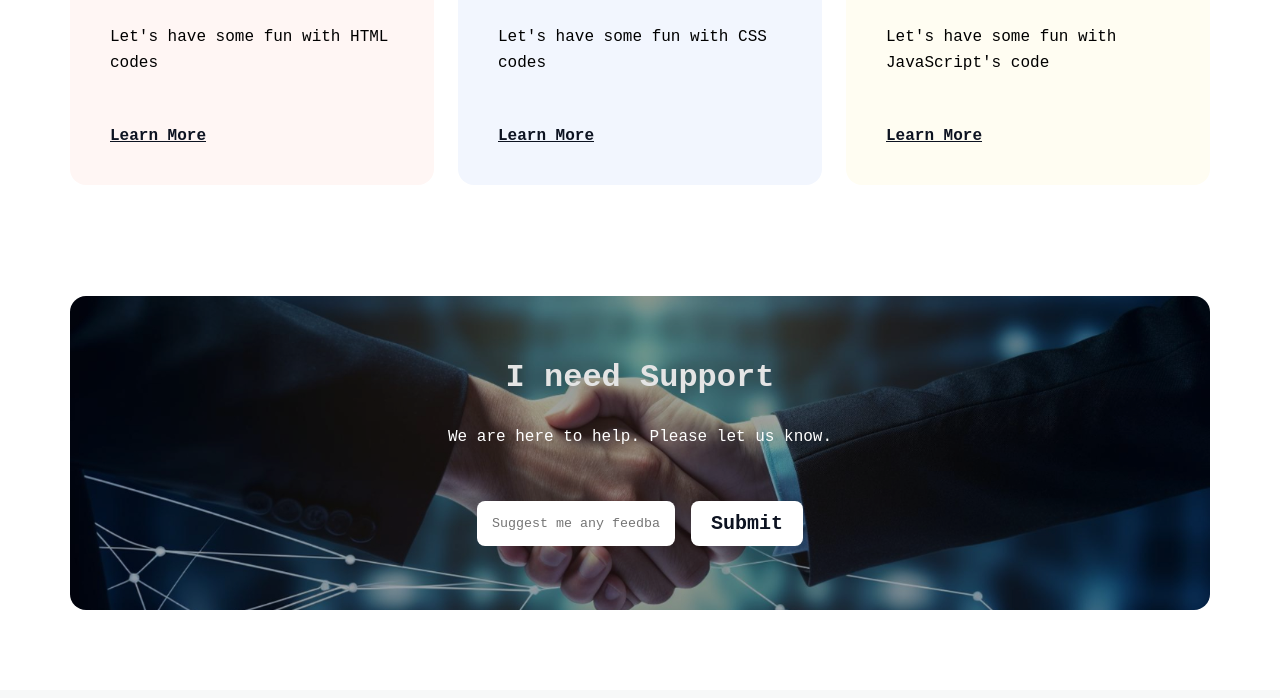
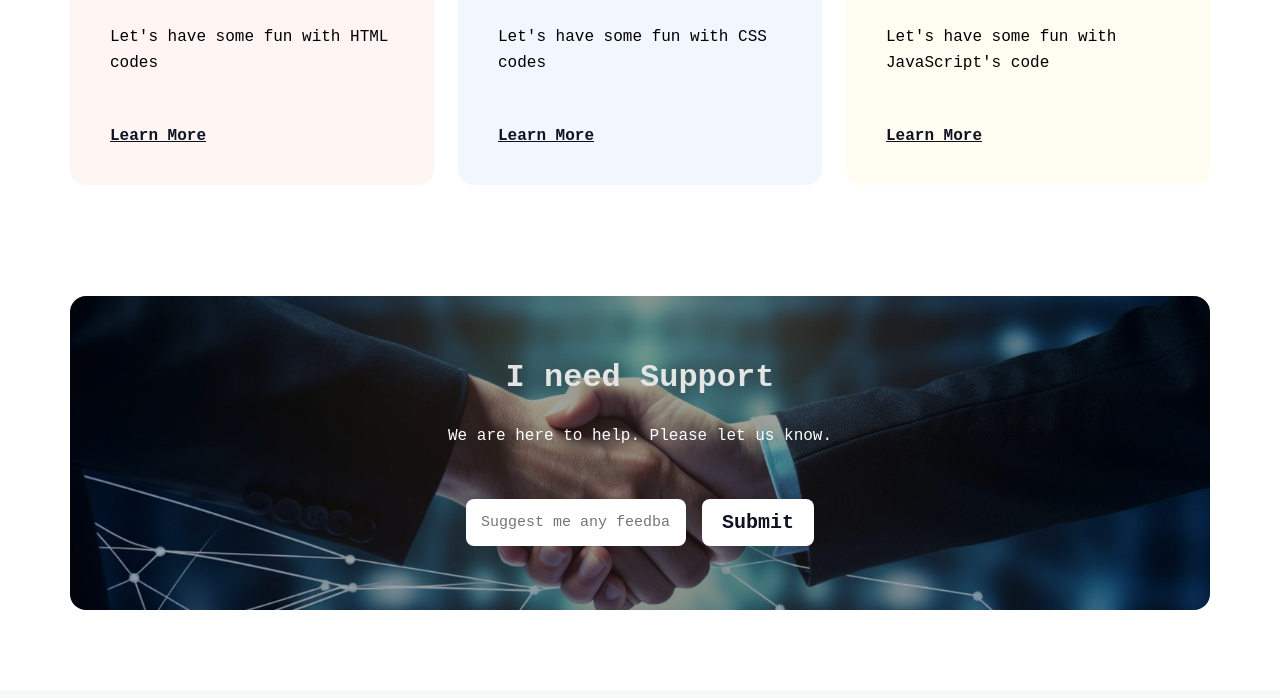
Before and after one commit to mizan360pro/b10a1-challenge, a plain HTML site: page index.html in a window 1280 px wide. Shown: the part 3590-4288 px from the top of the page. Drawn offline with Linux system fonts and the light colour scheme; a web font is replaced by a local one.

Commit message:
Little update befor submission

```diff
--- a/styles/styles.css
+++ b/styles/styles.css
@@ -341,7 +341,8 @@
     padding: 15px;
     border: none;
     border-radius: 8px;
-    color:#54586362
+    color:#0D1321;
+    font-size: 15px;
   }
 
   .form-submit {
```
